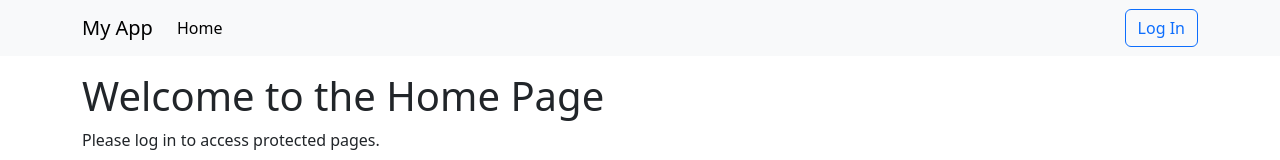
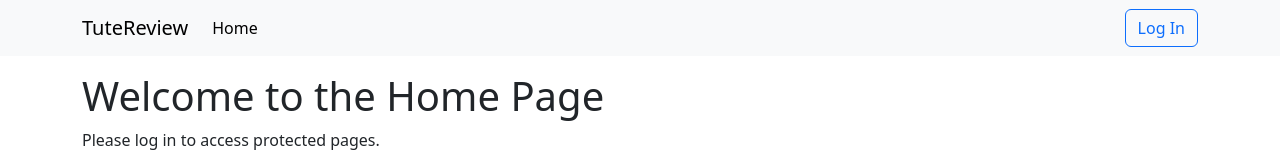
Before and after one commit to selvaradov/tutereview, a React (Create React App) app in the folder client/: page / in a window 1280 px wide. Shown: the top 160 px of the page. Built offline with nearby package versions, Linux system fonts and the light colour scheme; no server answers.

Commit message:
change wording

```diff
--- a/client/src/components/HeaderNavbar.tsx
+++ b/client/src/components/HeaderNavbar.tsx
@@ -18,14 +18,14 @@ const HeaderNavbar: React.FC = () => {
   return (
     <Navbar bg="light" expand="lg" className="mb-3">
       <Container>
-        <Navbar.Brand as={Link} to="/">My App</Navbar.Brand>
+        <Navbar.Brand as={Link} to="/">TuteReview</Navbar.Brand>
         <Navbar.Toggle aria-controls="basic-navbar-nav" />
         <Navbar.Collapse id="basic-navbar-nav">
           <Nav className="me-auto">
             <Nav.Link as={Link} to="/" active={location.pathname === '/'}>Home</Nav.Link>
             {isAuthenticated && (
               <>
-                <Nav.Link as={Link} to="/review" active={location.pathname === '/review'}>Review</Nav.Link>
+                <Nav.Link as={Link} to="/review" active={location.pathname === '/review'}>Submit a review</Nav.Link>
                 <Nav.Link as={Link} to="/search" active={location.pathname === '/search'}>Search</Nav.Link>
               </>
             )}
```
